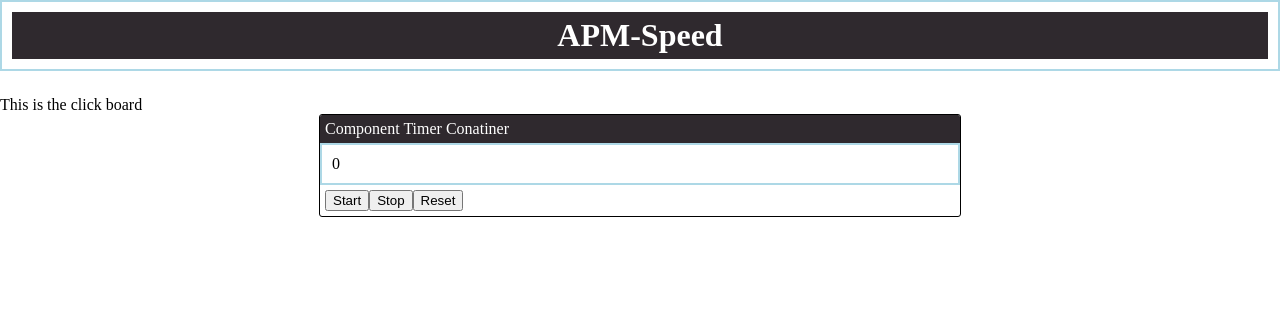
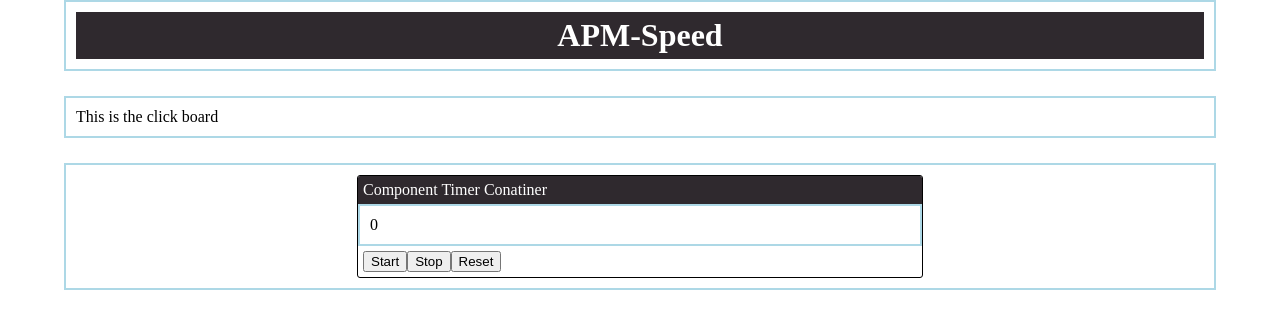
Before and after one commit to Noelcarino/APM-Speed, a React (Create React App) app in the folder apm-speed/: page / in a window 1280 px wide. Shown: the top 328 px of the page. Built offline with nearby package versions, Linux system fonts and the light colour scheme.

Commit message:
6/09 | adjusted size size off webpage to 90% and gave all components same class 'component'

```diff
--- a/apm-speed/public/css/style.css
+++ b/apm-speed/public/css/style.css
@@ -7,17 +7,23 @@
 
 body, h1 {
     margin: 0;
-    padding: 0;
+    display: flex;
+    flex-direction: row;
 }
 html {
     padding: 0px;
+}
+#root {
+    margin: 0px auto;
+    display: flex;
+    flex-direction: row;
 }
 
 /* APP STYLES
 **********************************************************************************/
 .app-container {
-    margin: 0px;
     padding: 0px;
+    width: 90vw;
 
     display: flex;
     flex-direction: column;
@@ -26,6 +32,14 @@ html {
     margin: auto;
     width: 100%;
 
+    padding: 10px;
+    box-sizing: border-box;
+    border: 2px solid lightblue;
+    margin-bottom: 25px;
+}
+.component {
+    margin: auto;
+    width: 100%;
     padding: 10px;
     box-sizing: border-box;
     border: 2px solid lightblue;
@@ -44,10 +58,15 @@ html {
     margin: 0px auto;
 }
 
-/* CLICKBOARD STYLES
+/* CLICKBOARD STYLES (cbc = clickboard component)
 **********************************************************************************/
-
-
+.clickboard-container {
+    margin: auto;
+    width: 100%;
+    padding: 10px;
+    box-sizing: border-box;
+    border: 2px solid lightblue;
+}
 
 /* TIMER STYLES
 **********************************************************************************/
--- a/apm-speed/src/App.js
+++ b/apm-speed/src/App.js
@@ -7,15 +7,15 @@ export default class App extends React.Component {
     return (
       <div className="app-container">
 
-        <div className="header-container">
+        <div className="component">
           <Header />
         </div>
 
-        <div className="clickboard-container">
+        <div className="component">
           <ClickBoard />
         </div>
 
-        <div className="timer-container">
+        <div className="component">
           <Timer />
         </div>
 
```
Also changed, not shown: apm-speed/src/components/ClickBoard.js (line endings or trailing spaces).
